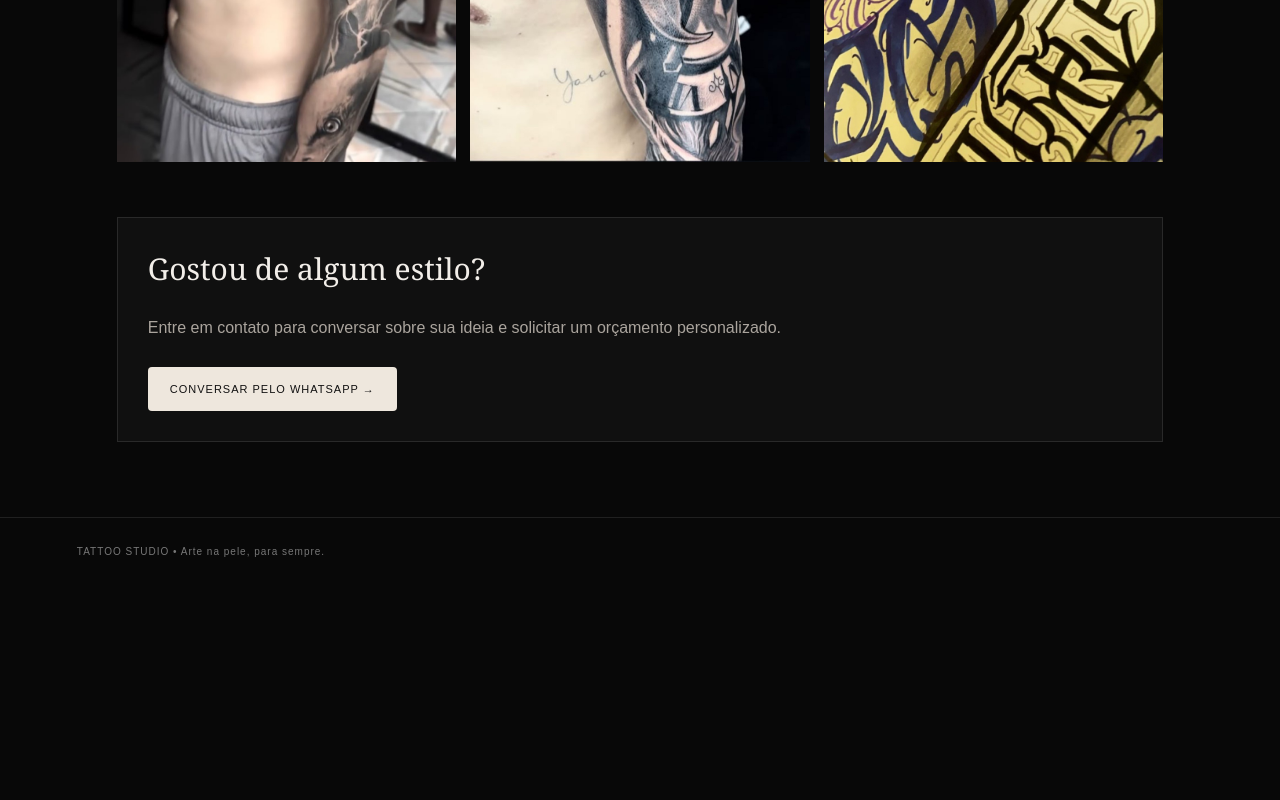
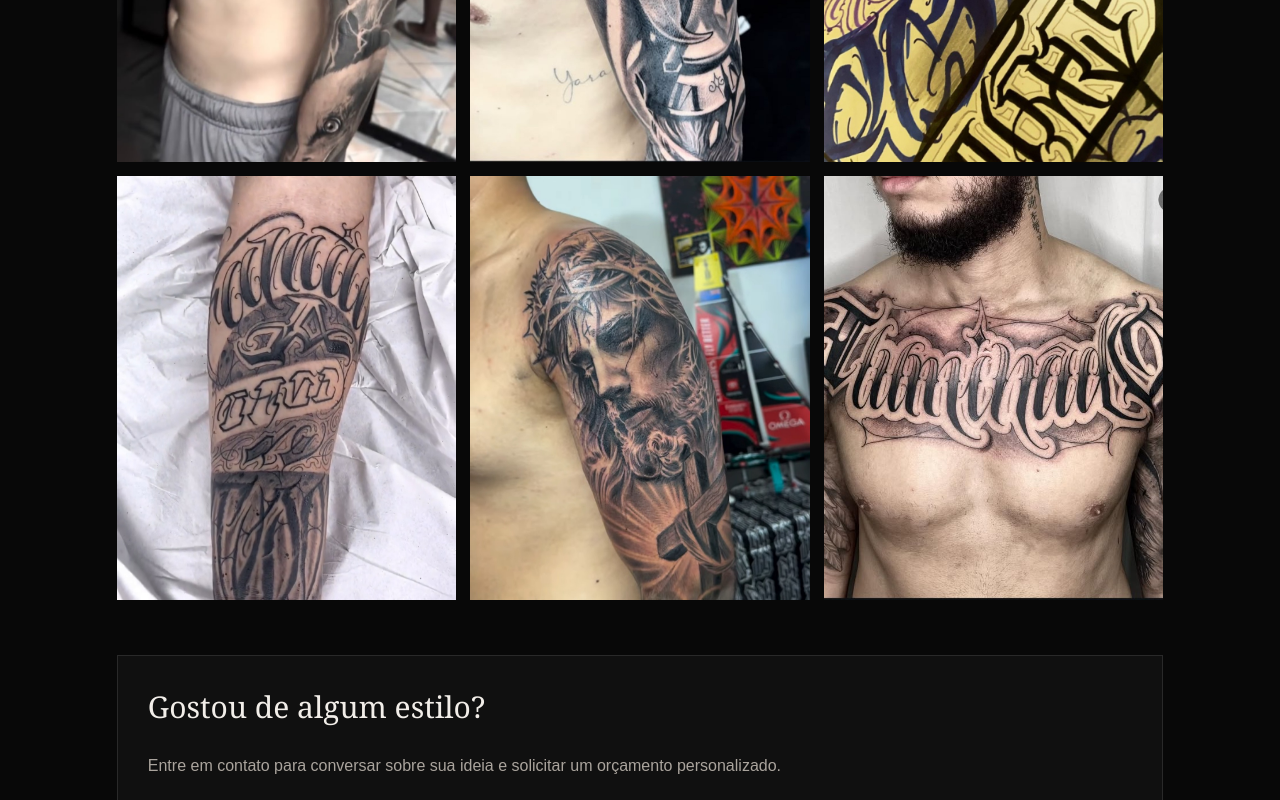
Before and after one commit to gabriel22-nogueira/tatuagem22, a website: page public/galeria.html in a window 1280 px wide. Shown: the part 715-1515 px from the top of the page. Before the commit the page ends 1300 px from the top, so only its background shows below. Drawn offline with Linux system fonts and the light colour scheme.

Commit message:
Add more tattoo images to galeria.html
Added additional tattoo images to the gallery.

```diff
--- a/public/galeria.html
+++ b/public/galeria.html
@@ -194,6 +194,25 @@
         alt="Desenho artístico de tatuagem no papel"
         loading="lazy"
       >
+
+      <img
+        src="/tatuagem-4.jpg"
+        alt="Desenho artístico de tatuagem no papel"
+        loading="lazy"
+      >
+
+      <img
+        src="/tatuagem-5.jpg"
+        alt="Desenho artístico de tatuagem no papel"
+        loading="lazy"
+      >
+
+      <img
+        src="/tatuagem-6.jpg"
+        alt="Desenho artístico de tatuagem no papel"
+        loading="lazy"
+      >
+
     </div>
 
     <section class="contact">
```
